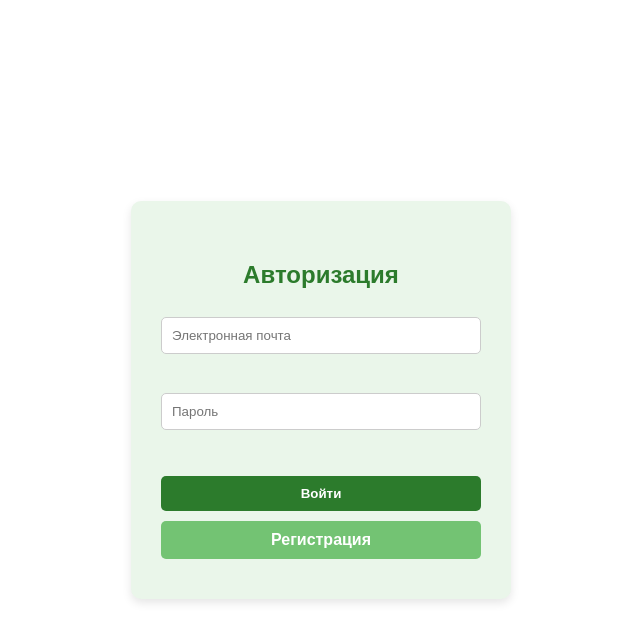
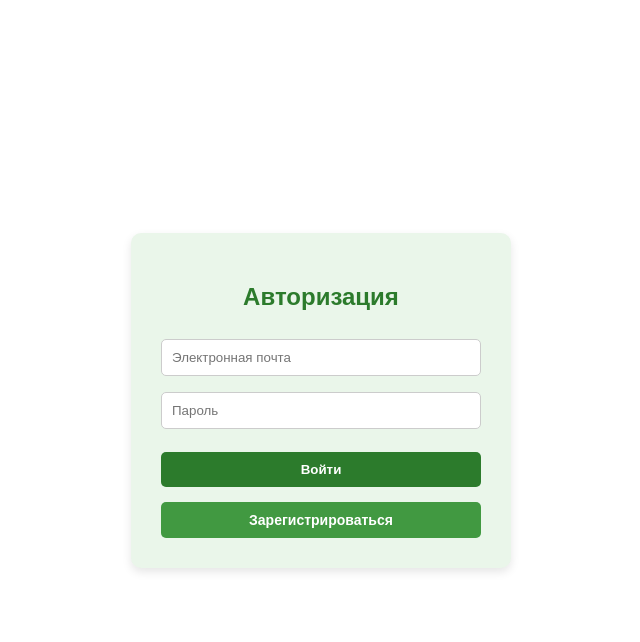
Before and after one commit to lKeoNl/markomshop, a Flask app: page /login in a window 1280 px wide. Shown: the top 642 px of the page, without its empty margins (319-959 px from the left). Run offline with Flask 3, Linux system fonts and the light colour scheme.

Commit message:
styles upd

```diff
--- a/static/index.css
+++ b/static/index.css
@@ -22,6 +22,7 @@ body {
 }
 
 .login-box h2 {
+    margin-top: 10px;
     margin-bottom: 20px;
     color: #2c7b2c;
 }
@@ -29,7 +30,8 @@ body {
 .login-box input {
     width: 100%;
     padding: 10px;
-    margin: 8px 0;
+    margin-top: 8px;
+    margin-bottom: 8px;
     border: 1px solid #ccc;
     border-radius: 5px;
     box-sizing: border-box;
@@ -54,22 +56,44 @@ body {
 .register-btn {
     display: block;
     text-align: center;
-    margin-top: 10px;
+    margin-top: 15px;
+    margin-bottom: -10px;
     padding: 10px;
-    background-color: #73c373;
+    background-color: #419941;
     color: white;
     border-radius: 5px;
     text-decoration: none;
+    font-size: 14px;
     font-weight: bold;
 }
 
 .register-btn:hover {
-    background-color: #60aa60;
+    background-color: #2c7b2c;
 }
 
 .error {
-    color: red;
+    color: #ff0000;
+    font-family: Arial, sans-serif;
     font-size: 0.8em;
-    margin-top: 5px;
+    font-weight: 600;
+    letter-spacing: 0.02em;
+    line-height: 1.4;
+    text-shadow: 0 0 1px rgba(255,255,255,0.3);
+    text-align: center;
+    height: 0;
+    overflow: hidden;
+    transition: height 0.3s ease;
+    margin-top: 0;
+}
+
+.error.show {
     height: 18px;
+    margin-top: 0px;
 }
+
+.error::before {
+    font-family: "Font Awesome 6 Free";
+    content: "\f06a";
+    font-size: 0.9em;
+    margin-right: 3px;
+}
--- a/static/js/notifications.js
+++ b/static/js/notifications.js
@@ -13,7 +13,7 @@ function showNotification(message = '') {
       setTimeout(() => {
         notification.style.display = 'none';
       }, 400);
-    }, 4000);
+    }, 2000);
   }
 }
 
--- a/templates/index.html
+++ b/templates/index.html
@@ -5,6 +5,9 @@
     <title>Интернет-магазин Markom</title>
 
     <link rel="icon" href="{{ url_for('static', filename='images/markom.ico') }}" type="image/x-icon">
+    <link rel="stylesheet" href="https://cdnjs.cloudflare.com/ajax/libs/font-awesome/6.7.2/css/all.min.css"
+        integrity="sha512-Evv84Mr4kqVGRNSgIGL/F/aIDqQb7xQ2vcrdIwxfjThSH8CSR7PBEakCr51Ck+w+/U6swU2Im1vVX0SVk9ABhg=="
+        crossorigin="anonymous" referrerpolicy="no-referrer" />
     <link rel="stylesheet" href="{{ url_for('static', filename='index.css') }}">
     <link rel="stylesheet" href="{{ url_for('static', filename='notifications.css') }}">
 
@@ -20,19 +23,25 @@
         <div class="error" id="password-error"></div>
 
         <button type="submit" class="login-btn">Войти</button>
-        <a href="/reg" class="register-btn">Регистрация</a>
+        <a href="/reg" class="register-btn">Зарегистрироваться</a>
 
         <div id="login-notification"></div>
     </form>
 </div>
 
 <script>
-document.getElementById('login-form').addEventListener('submit', async (e) => {
+    document.getElementById('login-form').addEventListener('submit', async (e) => {
     e.preventDefault();
 
-    document.querySelectorAll('.error').forEach(el => el.textContent = '');
-    const notification = document.getElementById('login-notification');
-    notification.textContent = '';
+    // Сброс ошибок
+    document.querySelectorAll('.error').forEach(el => {
+        el.textContent = '';
+        el.classList.remove('show');
+    });
+
+    document.querySelectorAll('input').forEach(input => {
+        input.classList.remove('error-border');
+    });
 
     const formData = {
         email: e.target.email.value.trim(),
@@ -53,7 +62,10 @@ document.getElementById('login-form').addEventListener('submit', async (e) => {
         if (!response.ok) {
             for (const [field, error] of Object.entries(data.errors)) {
                 const errorElement = document.getElementById(`${field}-error`);
-                if (errorElement) errorElement.textContent = error;
+                if (errorElement) {
+                    errorElement.textContent = error;
+                    errorElement.classList.add('show');
+                }
             }
             return;
         }
@@ -61,9 +73,11 @@ document.getElementById('login-form').addEventListener('submit', async (e) => {
         if (data.redirect) {
             window.location.href = data.redirect;
         }
+
     } catch (error) {
-        notification.textContent = 'Ошибка соединения';
-        notification.style.color = 'red';
+        notification.textContent = 'Ошибка соединения с сервером';
+        notification.style.color = '#d32f2f';
+        notification.style.backgroundColor = '#ffebee';
     }
 });
 </script>
@@ -71,15 +85,4 @@ document.getElementById('login-form').addEventListener('submit', async (e) => {
 <script src="{{ url_for('static', filename='js/notifications.js') }}"></script>
 
 </body>
-
-{% if session.get('notification') %}
-<div class="notification">
-  {{ session.pop('notification') }}
-</div>
-<script>
-  showNotification();
-</script>
-{% endif %}
-
-
 </html>
--- a/templates/store.html
+++ b/templates/store.html
@@ -6,8 +6,9 @@
 
   <link rel="icon" href="{{ url_for('static', filename='images/markom.ico') }}" type="image/x-icon">
   <link rel="stylesheet" href="{{ url_for('static', filename='store.css') }}">
-  <link rel="stylesheet" href="https://cdnjs.cloudflare.com/ajax/libs/font-awesome/6.5.0/css/all.min.css"
-        integrity="sha512-..." crossorigin="anonymous" referrerpolicy="no-referrer" />
+  <link rel="stylesheet" href="https://cdnjs.cloudflare.com/ajax/libs/font-awesome/6.7.2/css/all.min.css"
+        integrity="sha512-Evv84Mr4kqVGRNSgIGL/F/aIDqQb7xQ2vcrdIwxfjThSH8CSR7PBEakCr51Ck+w+/U6swU2Im1vVX0SVk9ABhg=="
+        crossorigin="anonymous" referrerpolicy="no-referrer" />
   <link rel="stylesheet" href="{{ url_for('static', filename='notifications.css') }}">
 
 
```
Also changed, not shown: static/reg.css (+27 -3 lines), static/store.css (+20 -4 lines), templates/reg.html (+18 -6 lines), users.db.
